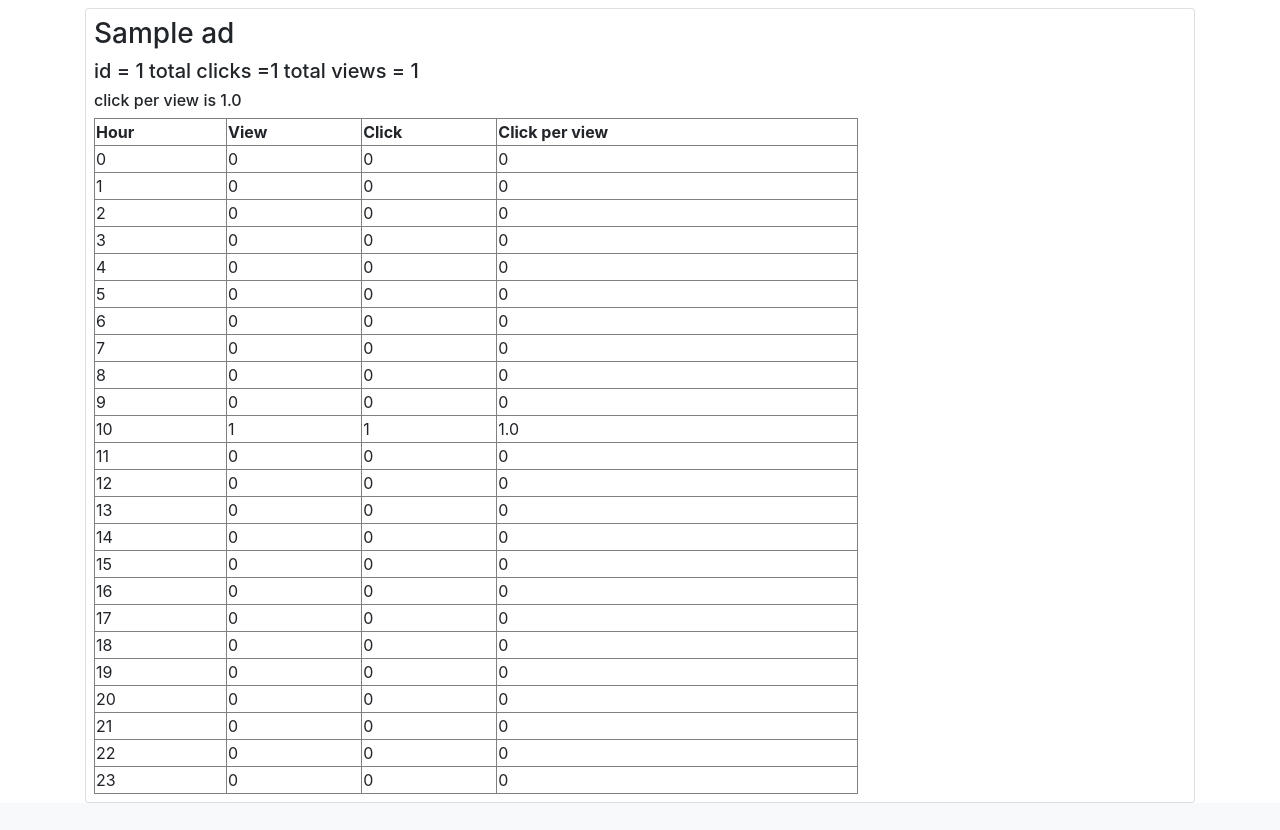
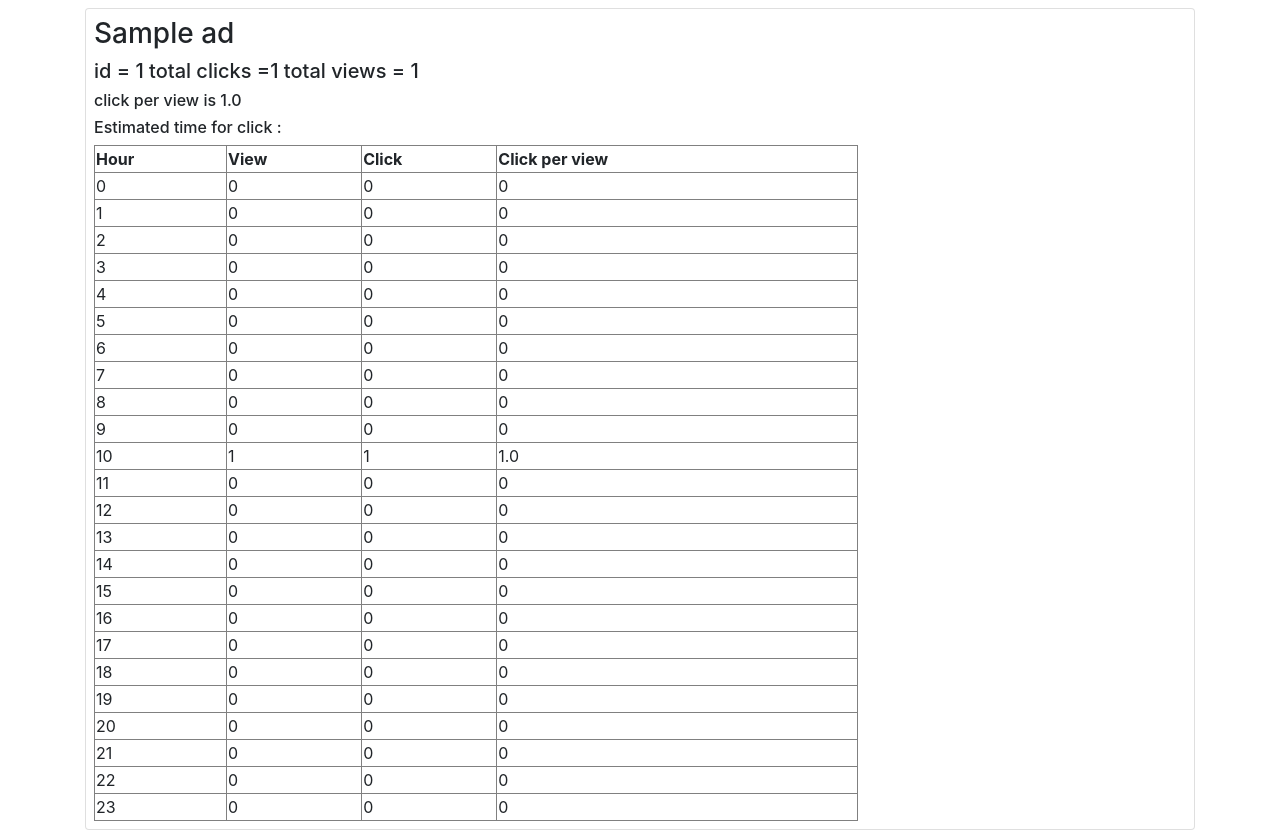
Before and after one commit to aliraad79/Yektanet0, a Django app: page /ad/detail/ in a window 1280 px wide. Shown: the part 72-902 px from the top of the page. Before the commit the page ends 875 px from the top, so only its background shows below. Run offline with Django 3.2, Linux system fonts and the light colour scheme; tables that the repository leaves empty hold one stand-in row (values such as "Sample post"); some libraries are stand-ins or nearby versions.

Commit message:
estimated time for click shows in ads detail

```diff
--- a/advertiser_management/middleware.py
+++ b/advertiser_management/middleware.py
@@ -12,6 +12,21 @@ class IpMiddleware:
     def process_template_response(self, request, response):
         # just for ad_detail.html
         if request.get_full_path() == '/ad/detail/':
+            # estimate time for an ad
+            time_to_watch_ad = {}
+            estimated_time_to_click_ad = {}
+            for click_object in Click.objects.all():
+                view_object = View.objects.filter(view_time__lte=click_object.click_time, ip=click_object.ip,
+                                                  ad_id=click_object.ad_id).order_by('view_time').last()
+                if click_object.ad_id in time_to_watch_ad.keys():
+                    time_to_watch_ad[click_object.ad_id] += click_object.click_time - view_object.view_time
+                else:
+                    time_to_watch_ad[click_object.ad_id] = click_object.click_time - view_object.view_time
+
+            for i, j in time_to_watch_ad.items():
+                estimated_time_to_click_ad[i] = j / Click.objects.filter(ad_id=i).count()
+            print(estimated_time_to_click_ad)
+            # set clicks and views
             click_and_viewed_dic = {}
             for i in Ad.objects.all():
                 click_and_viewed_hour = {}
@@ -27,13 +42,14 @@ class IpMiddleware:
                     else:
                         click_and_viewed_hour[str(z)] = (clicks, views, 0)
                 click_and_viewed_dic[i] = (
-                    click_and_viewed_hour, all_clicks, all_views, float("{0:.4f}".format(all_clicks / all_views)))
+                    click_and_viewed_hour, all_clicks, all_views, float("{0:.4f}".format(all_clicks / all_views)),
+                    estimated_time_to_click_ad[i.id])
 
             # a dictionary which it keys are ad objects and  it values are
             # 0 : a dic : keys = hour , value = (click in that hour, view in that hour, click per view in that hour)
             # 1 : count of all clicks of that ad
             # 2 : count of all views of that ad
             # 3 : click per view of that ad
+            # 4 : estimated time for an ad to be clicked
             response.context_data['click_and_viewed_dic'] = click_and_viewed_dic
-
         return response
--- a/advertiser_management/templates/advertiser_management/ad_detail.html
+++ b/advertiser_management/templates/advertiser_management/ad_detail.html
@@ -1,4 +1,5 @@
 {% extends 'advertiser_management/base.html' %}
+{% load  template_filter %}
 {% block title %}
     Ad detail
 {% endblock %}
@@ -9,6 +10,7 @@
             <div class="card mt-2 p-2">
                 <h3>{{ ad.title }}</h3><h5>id = {{ ad.id }} total clicks ={{ dic.1 }} total views = {{ dic.2 }}</h5>
                 <h6>click per view is {{ dic.3 }}</h6>
+                <h6>Estimated time for click :  {{ dic.4|smooth_timedelta }}</h6>
                 <table style="width:70%" border="1px">
                     <tr>
                         <th>Hour</th>
--- /dev/null
+++ b/advertiser_management/templatetags/template_filter.py
@@ -0,0 +1,28 @@
+from django import template
+
+register = template.Library()
+
+
+@register.filter(name='smooth_timedelta')
+def smooth_timedelta(timedeltaobj):
+    """Convert a datetime.timedelta object into Days, Hours, Minutes, Seconds."""
+    secs = timedeltaobj.total_seconds()
+    timetot = ""
+    if secs > 86400:  # 60sec * 60min * 24hrs
+        days = secs // 86400
+        timetot += "{} days".format(int(days))
+        secs = secs - days * 86400
+
+    if secs > 3600:
+        hrs = secs // 3600
+        timetot += " {} hours".format(int(hrs))
+        secs = secs - hrs * 3600
+
+    if secs > 60:
+        mins = secs // 60
+        timetot += " {} minutes".format(int(mins))
+        secs = secs - mins * 60
+
+    if secs > 0:
+        timetot += " {} seconds".format(int(secs))
+    return timetot
```
Also changed, not shown: advertiser_management/templatetags/__init__.py (added).
